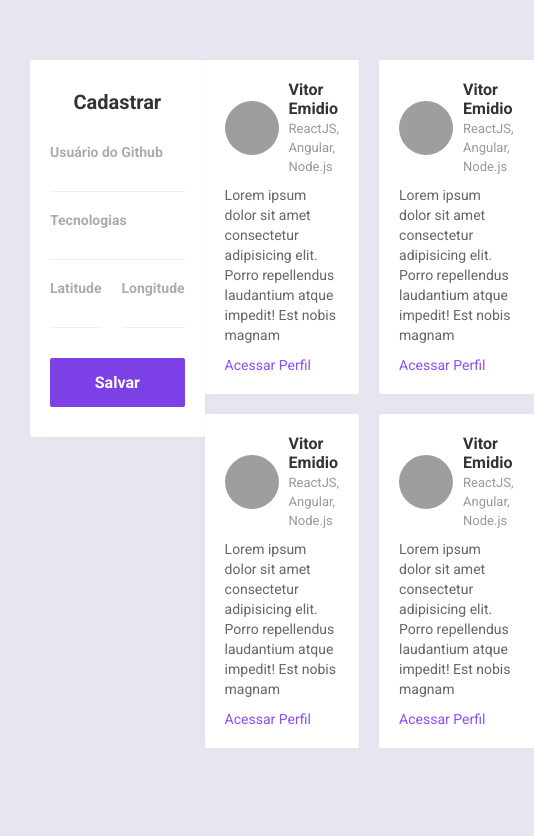
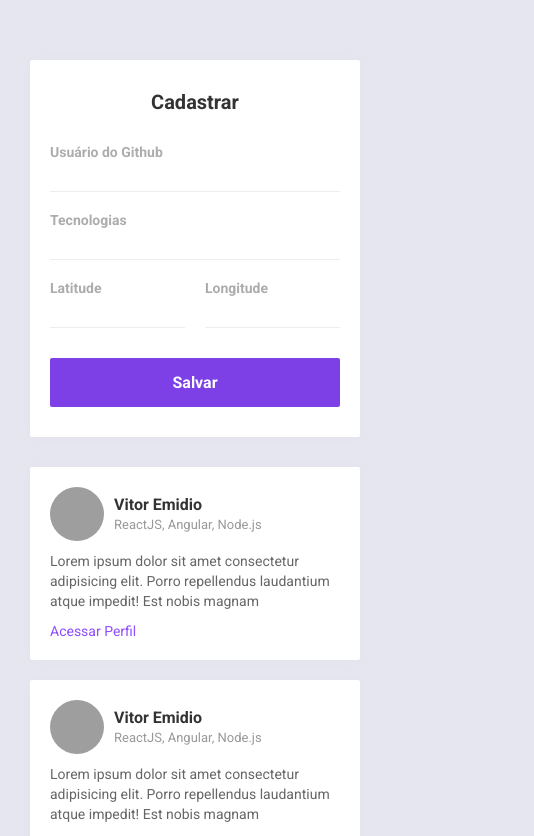
Before and after one commit to vitorsemidio-dev/dev-radar-web, a React (Create React App) app: page / in a window 390 px wide. Shown: the top 836 px of the page, 534 px wide, since content can reach past the window. Built offline with nearby package versions, Linux system fonts and the light colour scheme; grey boxes are pictures that could not be loaded.

Commit message:
Responsividade

```diff
--- a/src/App.css
+++ b/src/App.css
@@ -7,3 +7,22 @@
   flex-direction: row;
   align-items: flex-start;
 }
+
+#app main {
+  margin-left: 30px;
+}
+
+@media (max-width: 1068px) {
+  #app {
+    flex-direction: column;
+  }
+
+  #app main {
+    margin-left: 0;
+    margin-top: 30px;
+  }
+
+  #app aside {
+    width: 100%;
+  }
+}
--- a/src/Main.css
+++ b/src/Main.css
@@ -7,6 +7,12 @@ main ul {
   grid-template-columns: repeat(2, 1fr);
   gap: 20px;
   list-style: none;
+}
+
+@media (max-width: 650px) {
+  main ul {
+    grid-template-columns: 1fr;
+  }
 }
 
 li.dev-item {
```
